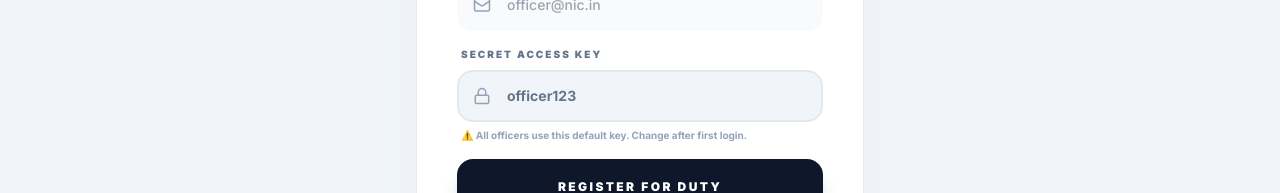
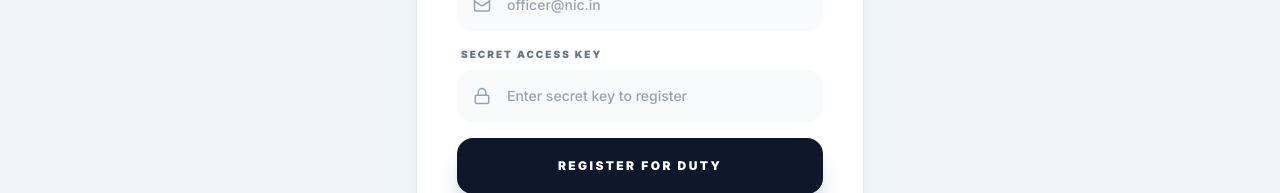
Before and after one commit to Vicky7795/public-system, a React (Vite) app in the folder client/: page /officer/register in a window 1280 px wide. Shown: the part 730-923 px from the top of the page. Built offline with nearby package versions, Linux system fonts and the light colour scheme; no server answers.

Commit message:
Officer registration: require secret key entry (masked, validated)

```diff
--- a/client/src/pages/OfficerRegister.jsx
+++ b/client/src/pages/OfficerRegister.jsx
@@ -5,6 +5,7 @@ import { User, Phone, Mail, Lock, Loader2, ShieldPlus, Building2 } from 'lucide-
 
 const OfficerRegister = () => {
     const [formData, setFormData] = useState({ name: '', phone: '', email: '', password: 'officer123', role: 'Officer', departmentId: '' });
+    const [secretKey, setSecretKey] = useState('');
     const [departments, setDepartments] = useState([]);
     const [loading, setLoading] = useState(false);
     const [error, setError] = useState('');
@@ -28,6 +29,10 @@ const OfficerRegister = () => {
         e.preventDefault();
         if (!formData.departmentId) {
             setError('Please select a department from the list.');
+            return;
+        }
+        if (secretKey !== 'officer123') {
+            setError('Invalid Secret Access Key. Please contact your administrator.');
             return;
         }
         setLoading(true);
@@ -130,13 +135,14 @@ const OfficerRegister = () => {
                             <div className="relative">
                                 <Lock className="absolute left-4 top-1/2 -translate-y-1/2 text-slate-400" size={18} />
                                 <input
-                                    type="text"
-                                    readOnly
-                                    value="officer123"
-                                    className="w-full pl-12 pr-5 py-3.5 rounded-2xl bg-slate-100 border-2 border-slate-200 outline-none font-bold text-slate-500 text-sm cursor-not-allowed select-none"
+                                    type="password"
+                                    required
+                                    className="w-full pl-12 pr-5 py-3.5 rounded-2xl bg-slate-50 border-2 border-transparent focus:border-slate-900 focus:bg-white outline-none transition-all font-medium text-slate-700 text-sm"
+                                    placeholder="Enter secret key to register"
+                                    value={secretKey}
+                                    onChange={(e) => setSecretKey(e.target.value)}
                                 />
                             </div>
-                            <p className="text-[10px] text-slate-400 font-bold mt-1.5 px-1">⚠️ All officers use this default key. Change after first login.</p>
                         </div>
                     </div>
 
```
